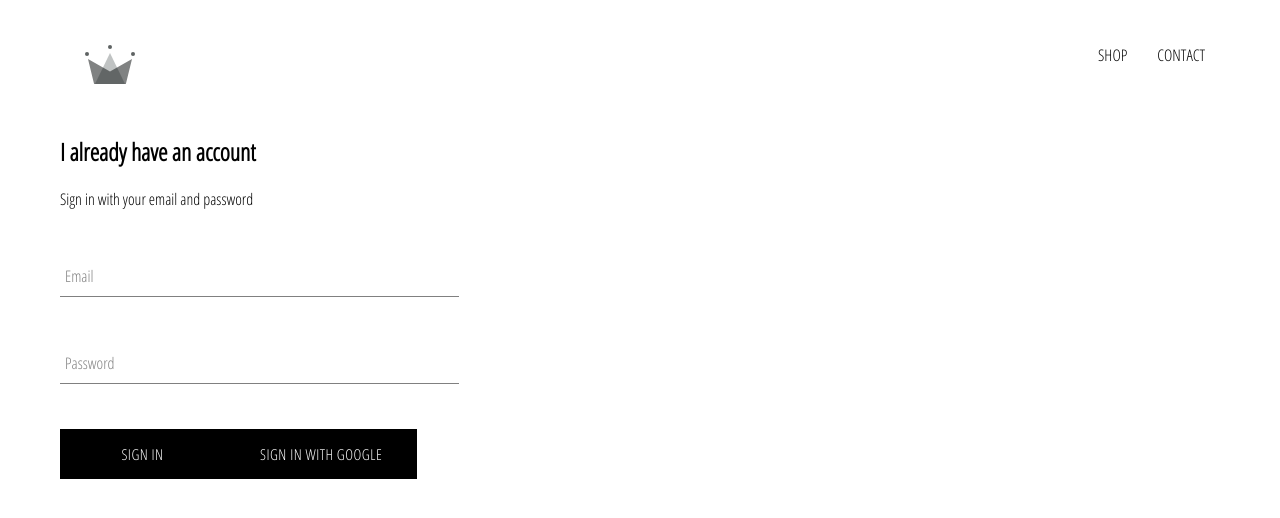
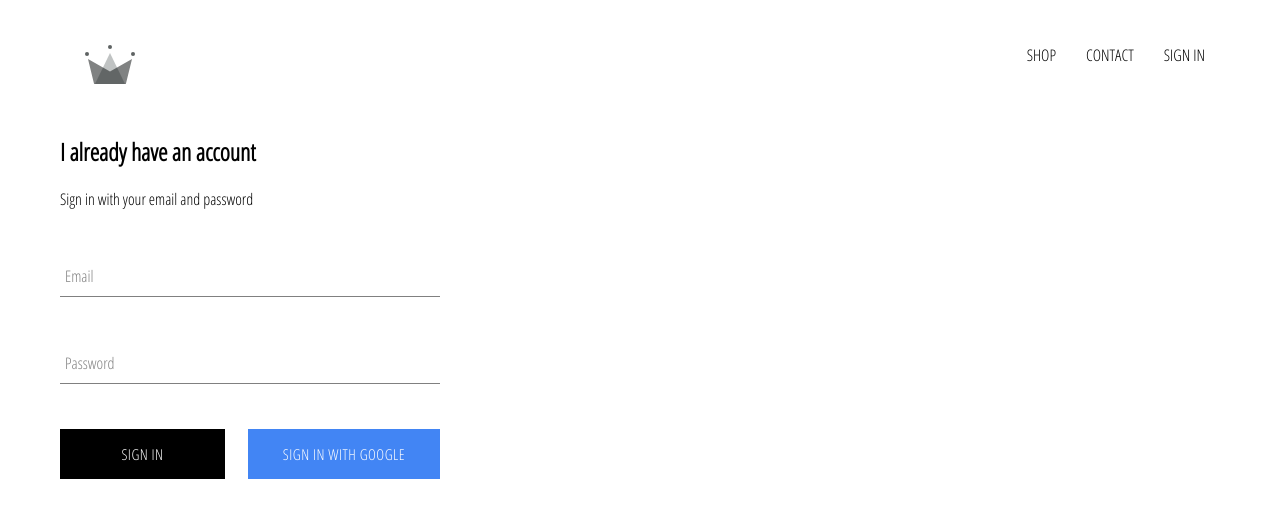
Before and after one commit to tmelucci/clothing-sales, a React (Create React App) app: page /signin in a window 1280 px wide. Shown: the top 518 px of the page. Built offline with nearby package versions, Linux system fonts and the light colour scheme; no server answers.

Commit message:
Added auth configuration to base App class to subscribe to the onAuthStateChanged event and maintain that in state.  Also added sign out support as well as additional custom button and sign in page styling.

```diff
--- a/src/App.css
+++ b/src/App.css
@@ -7,3 +7,7 @@
     text-decoration: none;
     color: black;
 }
+
+* {
+    box-sizing: border-box;
+}
--- a/src/App.js
+++ b/src/App.js
@@ -7,11 +7,35 @@
 import ShopPage from './pages/shop/shop.component';
 import SignInAndSignUpPage from './pages/sign-in-and-sign-up/sign-in-and-sign-up.component';
 import Header from './components/header/header.component';
+import { auth } from './firebase/firebase.utils';
 
-function App() {
+class  App extends React.Component {
+  constructor(){
+    super();
+
+    this.state = {
+      currentUser: null
+    };
+  }
+
+  unsubscribeFromAuth = null;
+
+  componentDidMount() {
+    this.unsubscribeFromAuth = auth.onAuthStateChanged(user => {
+      this.setState({currentUser: user});
+
+      console.log(user);
+    });
+  }
+
+  componentWillUnmount() {
+    this.unsubscribeFromAuth();
+  }
+
+  render () {
     return (
       <div>
-      <Header />
+        <Header currentUser={this.state.currentUser} />
         <Switch>
           <Route exact path='/' component={HomePage} />
           <Route path='/shop' component={ShopPage} />
@@ -20,5 +44,6 @@
       </div>
     );
   }
+}
 
 export default App;
--- a/src/components/custom-button/custom-button.component.jsx
+++ b/src/components/custom-button/custom-button.component.jsx
@@ -2,8 +2,8 @@
 
 import './custom-button.styles.scss';
 
-const CustomButton = ({children, ...otherProps}) => (
-    <button className='custom-button' {...otherProps}>
+const CustomButton = ({children, isGoogleSignIn, ...otherProps}) => (
+    <button className={`${isGoogleSignIn ? 'google-sign-in' : ''} custom-button`} {...otherProps}>
         {children}
     </button>
 );
--- a/src/components/custom-button/custom-button.styles.scss
+++ b/src/components/custom-button/custom-button.styles.scss
@@ -18,4 +18,14 @@
          color: black;
          border: 1px solid black;
      }
+
+     &.google-sign-in {
+         background-color: #4285f4;
+         color: white;
+
+         &:hover {
+             background-color: #357ae8;
+             border: none;
+         }
+     }
  }
--- a/src/components/header/header.component.jsx
+++ b/src/components/header/header.component.jsx
@@ -1,11 +1,13 @@
 import React from 'react';
 import {Link} from 'react-router-dom';
+
+import { auth } from '../../firebase/firebase.utils';
 
 import { ReactComponent as Logo } from '../../assets/crown.svg';
 
 import './header.styles.scss';
 
-const Header = () => (
+const Header = ({currentUser}) => (
     <div className='header'>
         <Link className='logo-container' to="/">
             <Logo className='logo'></Logo>
@@ -17,6 +19,16 @@
             <Link className='option' to='/shop'>
                 CONTACT
             </Link>
+            {
+            currentUser ? (
+                <div className='option' onClick={() => auth.signOut()}>
+                    SIGN OUT
+                </div>
+            ) : (
+                <Link className='option' to='/signin'>
+                    SIGN IN
+                </Link>
+            )}
         </div>
     </div>
 );
--- a/src/components/header/header.styles.scss
+++ b/src/components/header/header.styles.scss
@@ -20,6 +20,7 @@
 
         .option {
             padding: 10px 15px;
+            cursor: pointer;
         }
     }
 }
--- a/src/components/sign-in/sign-in.component.jsx
+++ b/src/components/sign-in/sign-in.component.jsx
@@ -51,8 +51,10 @@
                         label='Password'
                         required />
 
-                    <CustomButton type='submit'> Sign In </CustomButton>
-                    <CustomButton onClick={signInWithGoogle}> Sign In with Google </CustomButton>
+                    <div className='buttons'>
+                        <CustomButton type='submit'> Sign In </CustomButton>
+                        <CustomButton onClick={signInWithGoogle} isGoogleSignIn> Sign In with Google </CustomButton>
+                    </div>
                 </form>
             </div>
         )
--- a/src/components/sign-in/sign-in.styles.scss
+++ b/src/components/sign-in/sign-in.styles.scss
@@ -1,9 +1,14 @@
 .sign-in {
-    width: 30vw;
+    width: 380px;
     display: flex;
     flex-direction: column;
 
     .title {
         margin: 10px 0;
     }
+
+    .buttons {
+        display: flex;
+        justify-content: space-between;
+    }
 }
```
Lines whose indentation alone changed are shown as unchanged.
